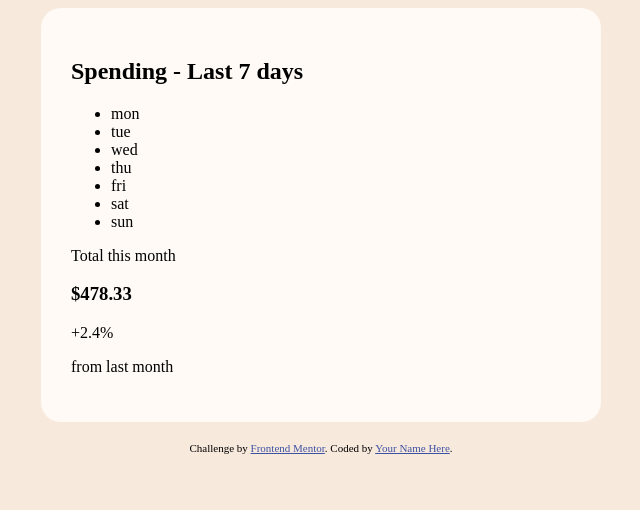
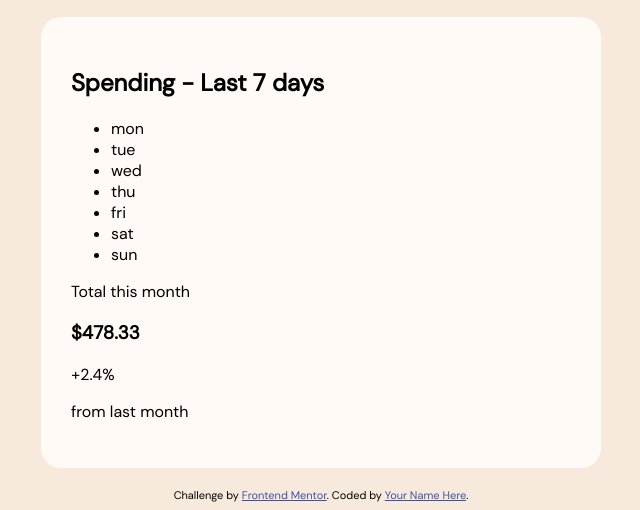
Before and after one commit to KramligCoder/Expenses-chart-component, a plain HTML site: page index.html in a window 1280 px wide. Shown: the part 322-832 px from the top of the page, without its empty margins (319-959 px from the left). Before the commit the page ends 800 px from the top, so only its background shows below. Drawn offline with Linux system fonts and the light colour scheme; a web font is replaced by a local one.

Commit message:
add font family

```diff
--- a/css/style.css
+++ b/css/style.css
@@ -25,6 +25,7 @@
 
 body {
     background-color: hsl(27, 66%, 92%);
+    font-family: m_regular;
 }
 
 .m_container {
```
